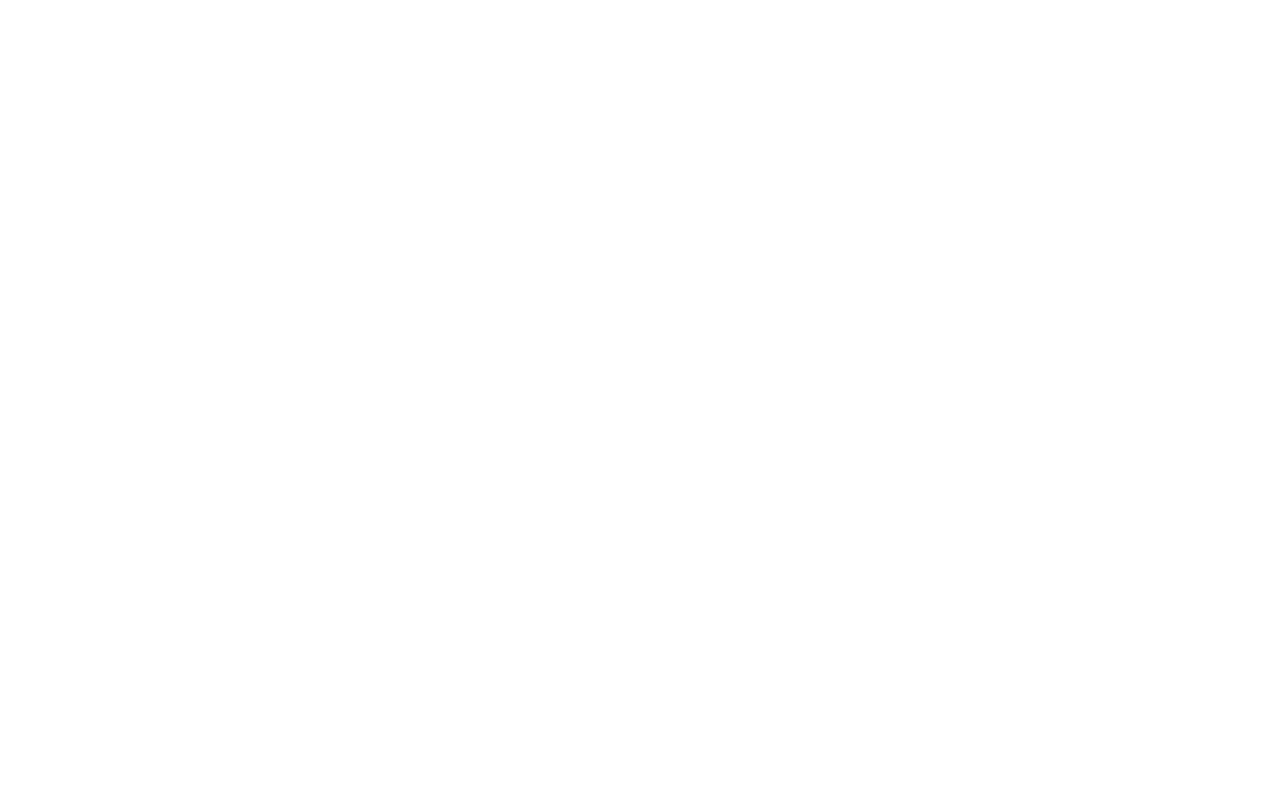
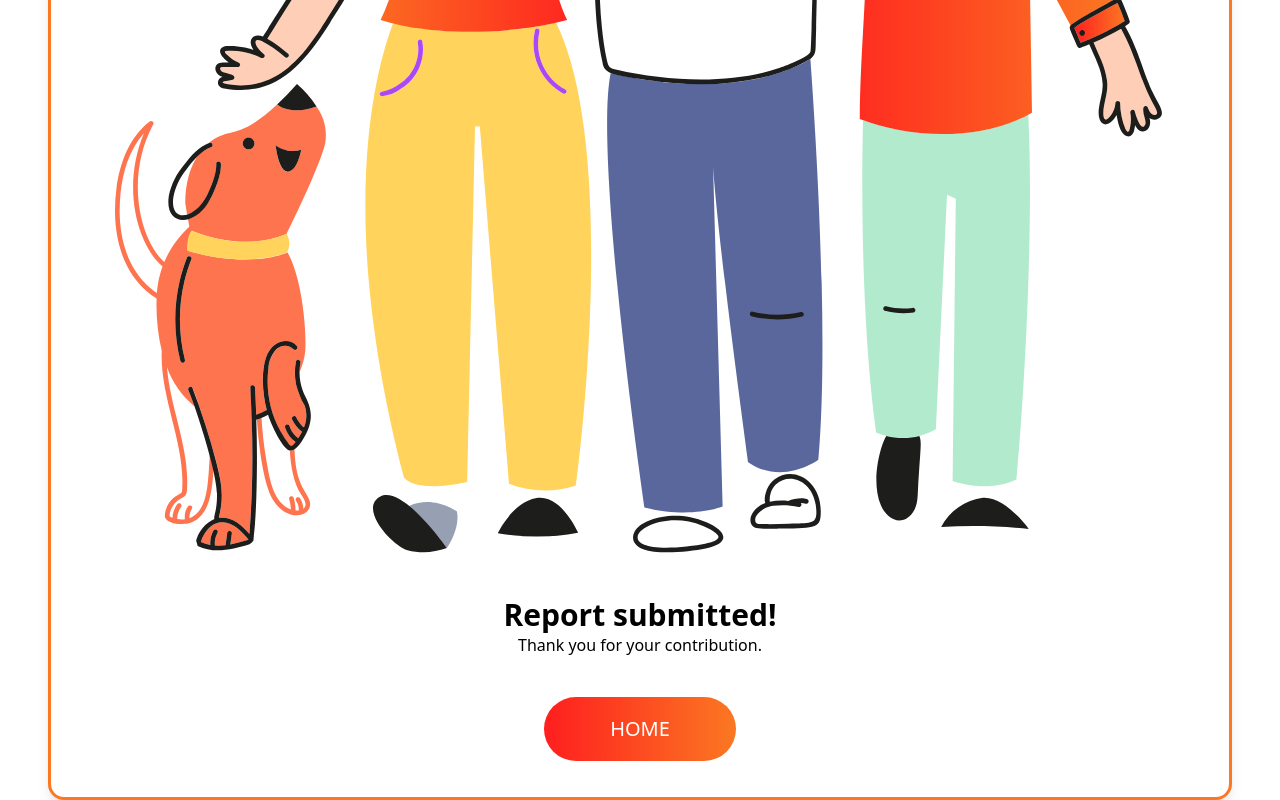
Before and after one commit to shawnanuptra/assessment2, a React (Create React App) app: page /q3 in a window 1280 px wide. Before the commit this address had no page. Shown: the part 481-1281 px from the top of the page. Before the commit the page ends 800 px from the top, so only its background shows below. Built offline with nearby package versions, Linux system fonts and the light colour scheme.

Commit message:
added Question3; finished Public UI flow

```diff
--- a/src/components/MainButton.js
+++ b/src/components/MainButton.js
@@ -2,6 +2,9 @@
 
 export default function MainButton(props) {
     return (
-        <div className='text-xl text-white bg-gradient-to-r from-primaryRed to-accentOrange py-4 px-16 rounded-full hover:drop-shadow-lg hover:scale-110 transition-all'>{props.text}</div>
+        <div className='p-0.5 rounded-full bg-primaryGradient hover:drop-shadow-lg hover:scale-110 hover:text-white  transition-all text-center text-xl text-white active:bg-reverseGradient active:drop-shadow-none active:scale-100'>
+
+            <div className='py-4 px-16 rounded-full bg-primaryGradient'>{props.text}</div>
+        </div>
     )
 }
--- /dev/null
+++ b/src/components/SecondaryButton.js
@@ -0,0 +1,9 @@
+import React from 'react'
+
+export default function SecondaryButton(props) {
+    return (
+        <div className='p-0.5 rounded-full bg-primaryGradient hover:drop-shadow-lg hover:scale-110 hover:text-white  transition-all text-center text-xl text-accentOrange group active:bg-reverseGradient active:drop-shadow-none active:scale-100'>
+            <div className=' bg-white py-4 px-16 rounded-full group-hover:bg-primaryGradient'>{props.text}</div>
+        </div>
+    )
+}
--- a/src/index.js
+++ b/src/index.js
@@ -6,6 +6,7 @@
 import { BrowserRouter, Routes, Route } from 'react-router-dom';
 import Question1 from './pages/Question1'
 import Question2 from './pages/Question2';
+import Question3 from './pages/Question3'
 
 const root = ReactDOM.createRoot(document.getElementById('root'));
 root.render(
@@ -15,6 +16,7 @@
         <Route path='/' element={<App />} />
         <Route path='/q1' element={<Question1 />} />
         <Route path='/q2' element={<Question2 />} />
+        <Route path='/q3' element={<Question3 />} />
       </Routes>
     </BrowserRouter>
   </React.StrictMode>
--- /dev/null
+++ b/src/pages/Question3.js
@@ -0,0 +1,41 @@
+import React from 'react'
+import { Link } from 'react-router-dom'
+import BackArrowButton from '../components/BackArrowButton'
+import MainButton from '../components/MainButton'
+import NextArrowButton from '../components/NextArrowButton'
+import QuestionsBar from '../components/QuestionsBar'
+import SecondaryButton from '../components/SecondaryButton'
+import Hero from '../vectors/report-submitted.svg'
+export default function Question3() {
+    return (
+
+        <div className='w-screen h-screen p-12 flex flex-col z-10'>
+            <QuestionsBar question={3} />
+            <div className='flex rounded-2xl flex-grow p-4 shadow-lg  bg-white border-[3px] border-accentOrange justify-center items-center flex-col '>
+                <img src={Hero} className='w-11/12' />
+                <div className='text-center my-10'>
+                    <h1 className='font-bold text-3xl'>Report submitted!</h1>
+                    <p className='text-base '>Thank you for your contribution.</p>
+                </div>
+
+                <div className='w-max'>
+
+                    <div className='mb-5'>
+
+                        <Link to='/'>
+                            <MainButton text='HOME' />
+                        </Link>
+                    </div>
+
+                    {/* If possible, EXIT button to exit application */}
+                    {/* <div onClick={() => {
+                        //exit if possible
+                    }}>
+                        <SecondaryButton text='EXIT' />
+                    </div> */}
+                </div>
+            </div>
+        </div>
+
+    )
+}
```
Also changed, not shown: src/vectors/report-submitted.svg (added).
